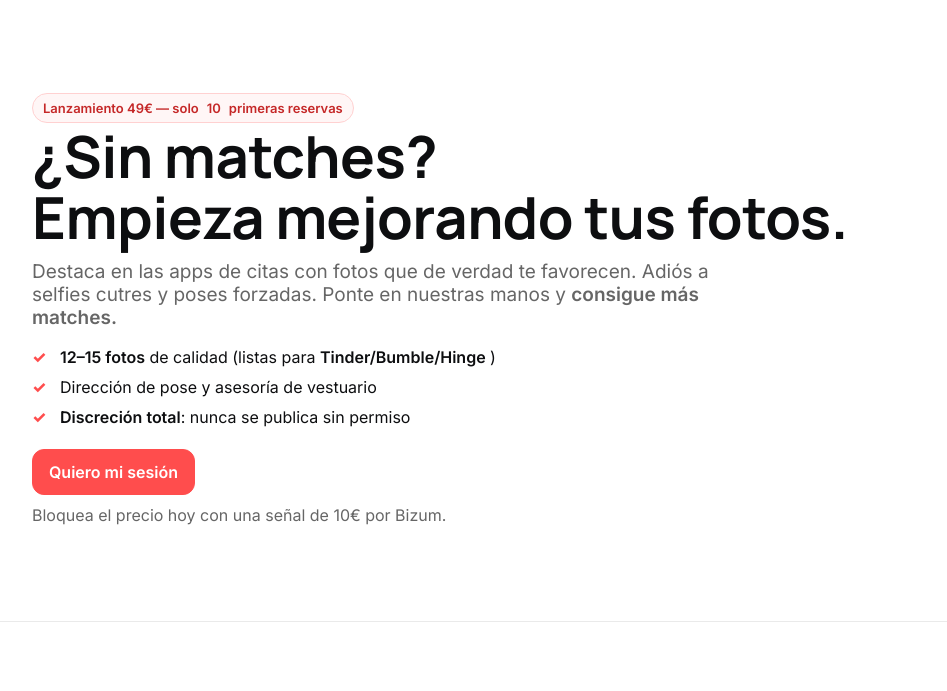
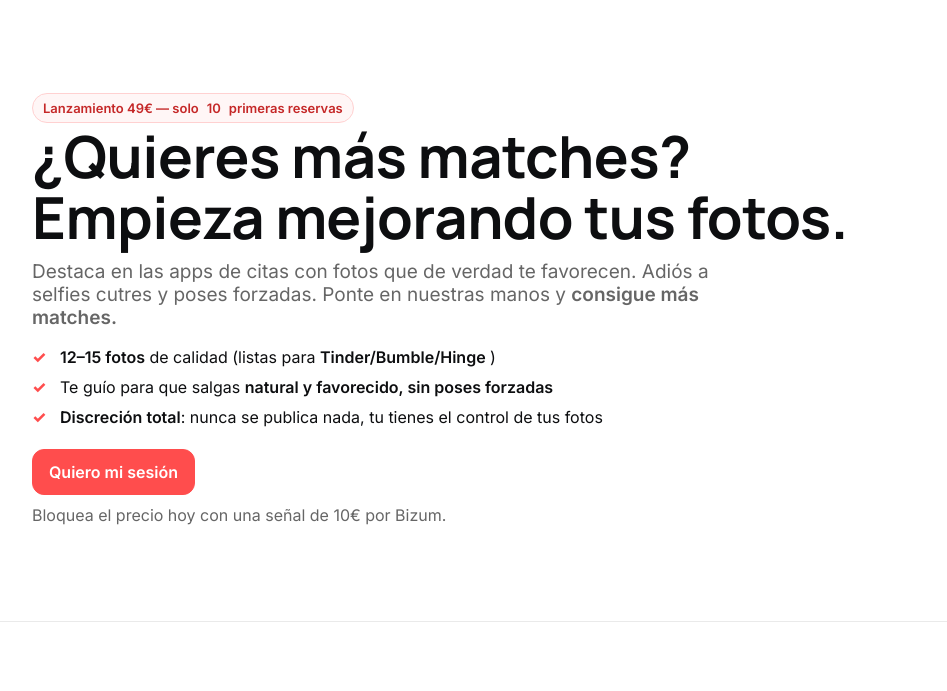
Before and after one commit to andresokei/flechazo, a plain HTML site: page index.html in a window 1280 px wide. Shown: the part 68-759 px from the top of the page, without its empty margins (166-1113 px from the left). Drawn offline with Linux system fonts and the light colour scheme.

```diff
--- a/index.html
+++ b/index.html
@@ -75,15 +75,15 @@
   <!-- HERO -->
   <header class="container">
     <span class="badge">Lanzamiento 49€ — solo <b id="plazas-hero"></b> primeras reservas</span>
-    <h1>¿Sin matches?<br>Empieza mejorando tus fotos.</h1>
+    <h1>¿Quieres más matches?<br>Empieza mejorando tus fotos.</h1>
     <p class="sub">
       Destaca en las apps de citas con fotos que de verdad te favorecen.
       Adiós a selfies cutres y poses forzadas. Ponte en nuestras manos y <b>consigue más matches.</b>
     </p>
     <ul class="points">
       <li><b>12–15 fotos</b> de calidad (listas para <b>Tinder/Bumble/Hinge</b> )</li>
-      <li>Dirección de pose y asesoría de vestuario</li>
-      <li> <b>Discreción total</b>: nunca se publica sin permiso</li>
+      <li>Te guío para que salgas  <b>natural y favorecido, sin poses forzadas</b></li>
+      <li> <b>Discreción total</b>: nunca se publica nada, tu tienes el control de tus fotos</li>
     </ul>
     <a class="btn btn-primary" data-wa href="ENLACE_WHATSAPP">Quiero mi sesión</a>
     <div class="muted" style="margin-top:10px">Bloquea el precio hoy con una señal de 10€ por Bizum.</div>
```
